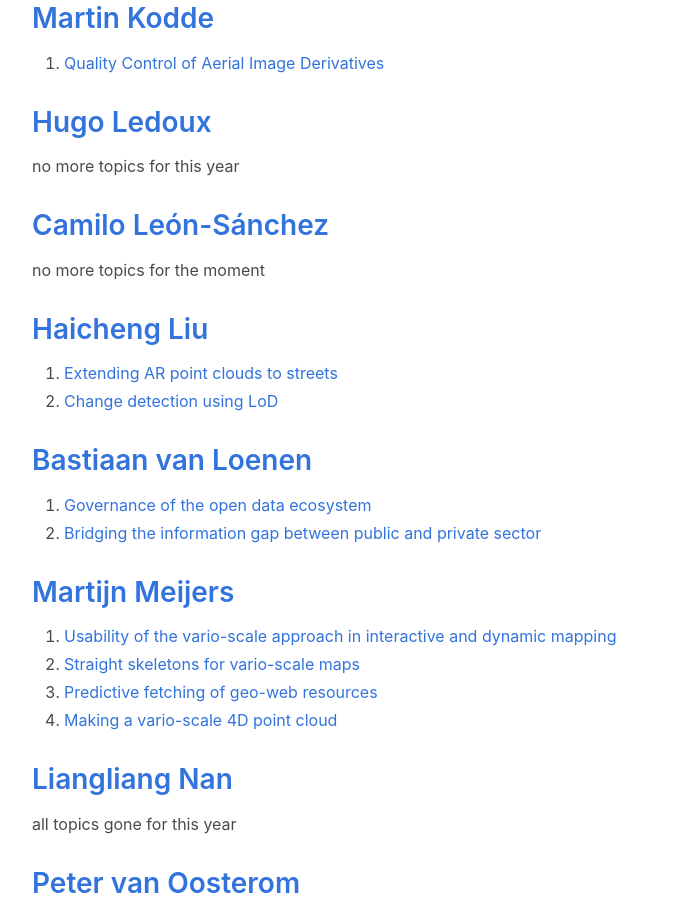
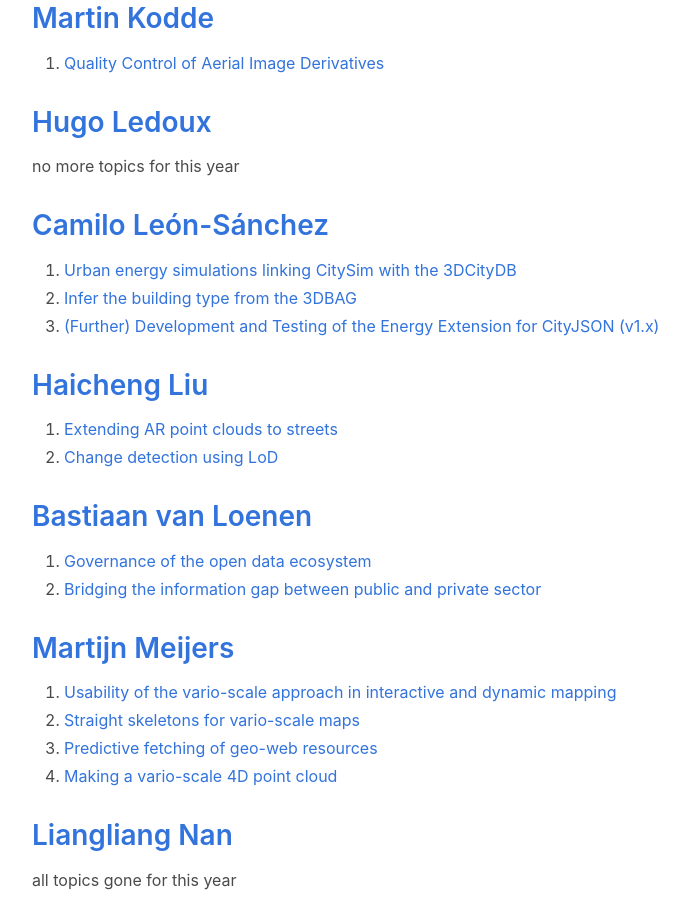
Before and after one commit to tudelft3d/geo2020, a Jekyll site: the page built from potentialtopics/index.md, in a window 1280 px wide and 900 px high, scrolled down 2151 px. Shown: the whole window, without its empty margins (32-721 px from the left). Built offline with Jekyll 4.4.1, drawn with Linux system fonts in a browser that asks for light colours; nearby versions of some CDN libraries.

Commit message:
update Camilo topics

```diff
--- a/potentialtopics/index.md
+++ b/potentialtopics/index.md
@@ -75,7 +75,9 @@
 no more topics for this year
 
 ## [Camilo León-Sánchez](https://3d.bk.tudelft.nl/cleon/)
-no more topics for the moment
+1. [Urban energy simulations linking CitySim with the 3DCityDB](https://github.com/tudelft3d/website/blob/main/education/msctopics/index.md#urban-energy-simulations-linking-citysim-with-the-3dcitydb)
+2. [Infer the building type from the 3DBAG](https://github.com/tudelft3d/website/blob/main/education/msctopics/index.md#infer-the-building-type-from-the-3dbag)
+3. [(Further) Development and Testing of the Energy Extension for CityJSON (v1.x)](https://github.com/tudelft3d/website/blob/main/education/msctopics/index.md#further-development-and-testing-of-the-energy-extension-for-cityjson-v1x)
 
 
 ## [Haicheng Liu](http://www.gdmc.nl/staff/)
```
